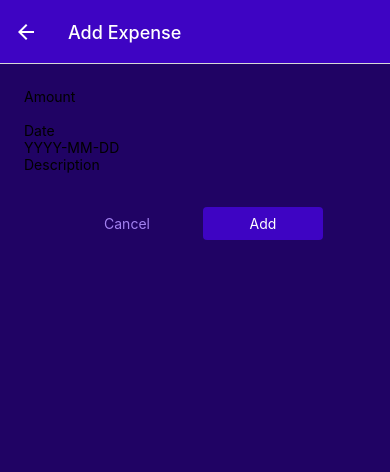
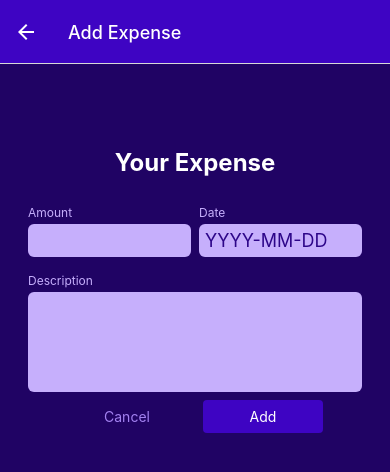
Before and after one commit to harsh9539/expense-management-react-native, a React Native app: screen /ManageExpense in a window 390 px wide. Shown: the top 472 px of the page. Built offline with nearby package versions, Linux system fonts and the light colour scheme.

Commit message:
adding styling to form

```diff
--- a/components/ManageExpense/ExpenseForm.js
+++ b/components/ManageExpense/ExpenseForm.js
@@ -4,22 +4,27 @@ import Input from './Input'
 
 export default function ExpenseForm() {
 
-    function amountChangeHandler(){
+    function amountChangeHandler() {
 
     }
     return (
-        <View>
+        <View style={styles.form}>
+            <Text style={styles.title}>Your Expense</Text>
+            <View style={styles.inputContainer}>
                 <Input
                     label={"Amount"}
                     keyboardType="number-pad"
                     onChangeText={amountChangeHandler}
+                    style={styles.rowInput}
                 />
                 <Input
                     label={"Date"}
                     placeholder="YYYY-MM-DD"
                     maxLength={10}
-            onChangeText={()=>{}}
+                    onChangeText={() => { }}
+                    style={styles.rowInput}
                 />
+            </View>
             <Input
                 label={"Description"}
                 multiline={true}
@@ -28,4 +33,22 @@ export default function ExpenseForm() {
     )
 }
 
-const styles = StyleSheet.create({})
+const styles = StyleSheet.create({
+    form:{
+        marginTop:40,
+    },
+    title:{
+        fontSize:24,
+        fontWeight:'bold',
+        color:'white',
+        textAlign:'center',
+        marginVertical:20
+    },
+    inputContainer:{
+        flexDirection:'row',
+        justifyContent:'space-between'
+    },
+    rowInput:{
+        flex:1
+    }
+})
--- a/components/ManageExpense/Input.js
+++ b/components/ManageExpense/Input.js
@@ -1,13 +1,40 @@
 import { StyleSheet, Text, TextInput, View } from 'react-native'
 import React from 'react'
+import { GlobalStyles } from '../../constants/styles'
 
-export default function Input({label,...textInput}) {
+export default function Input({label,style,...textInput}) {
+    let inputStyles = [styles.input];
+
+    if(textInput&&textInput.multiline){
+        inputStyles.push(styles.inputMultiline);
+    }
     return (
-        <View>
-            <Text>{label}</Text>
-            <TextInput {...textInput}/>
+        <View style={[styles.inputContainer,style]}>
+            <Text style={styles.label}>{label}</Text>
+            <TextInput style={inputStyles} {...textInput}/>
         </View>
     )
 }
 
-const styles = StyleSheet.create({})
+const styles = StyleSheet.create({
+    inputContainer:{
+        marginHorizontal:4,
+        marginVertical:8,
+    },
+    label:{
+        fontSize:12,
+        color:GlobalStyles.colors.primary100,
+        marginBottom:4
+    },
+    input:{
+        backgroundColor:GlobalStyles.colors.primary100,
+        padding:6,
+        borderRadius:6,
+        fontSize:18,
+        color:GlobalStyles.colors.primary700
+    },
+    inputMultiline:{
+        minHeight:100,
+        textAlignVertical:'top'
+    }
+})
```
Lines whose indentation alone changed are shown as unchanged.
